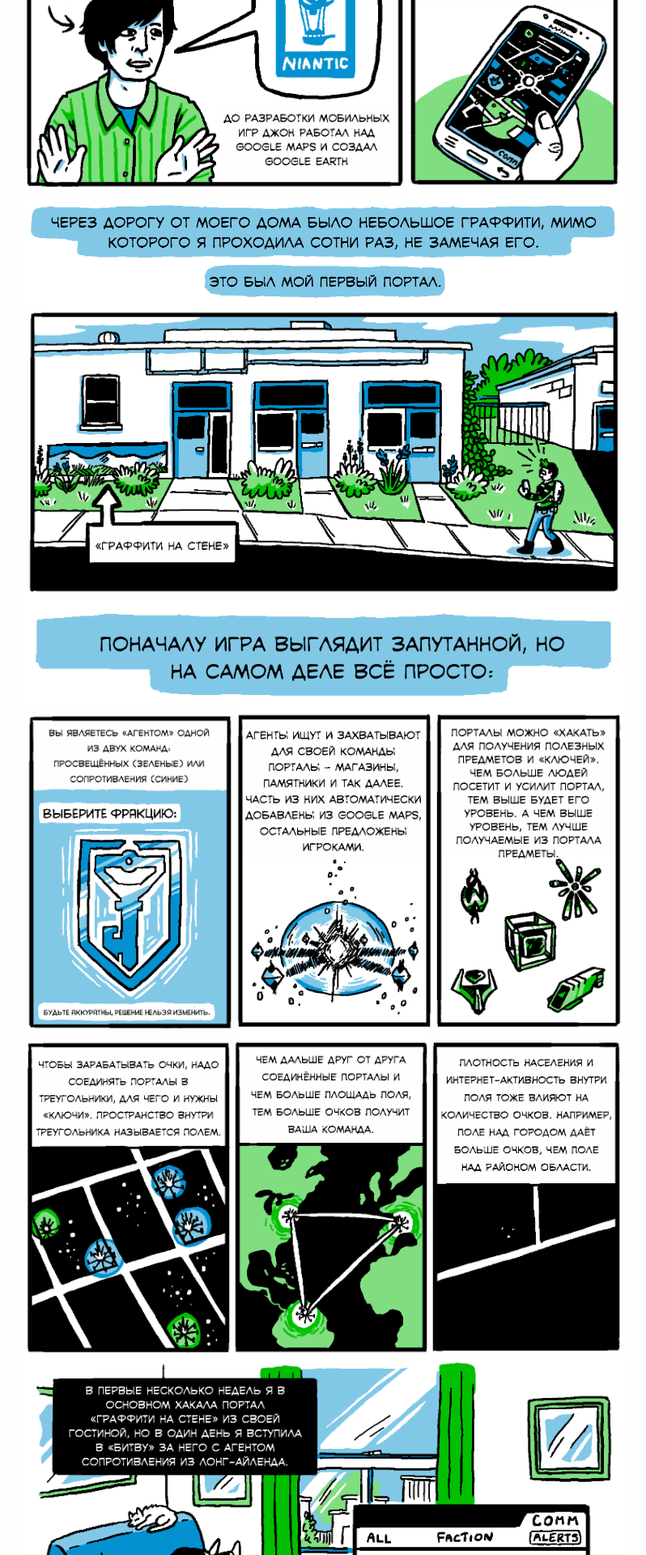
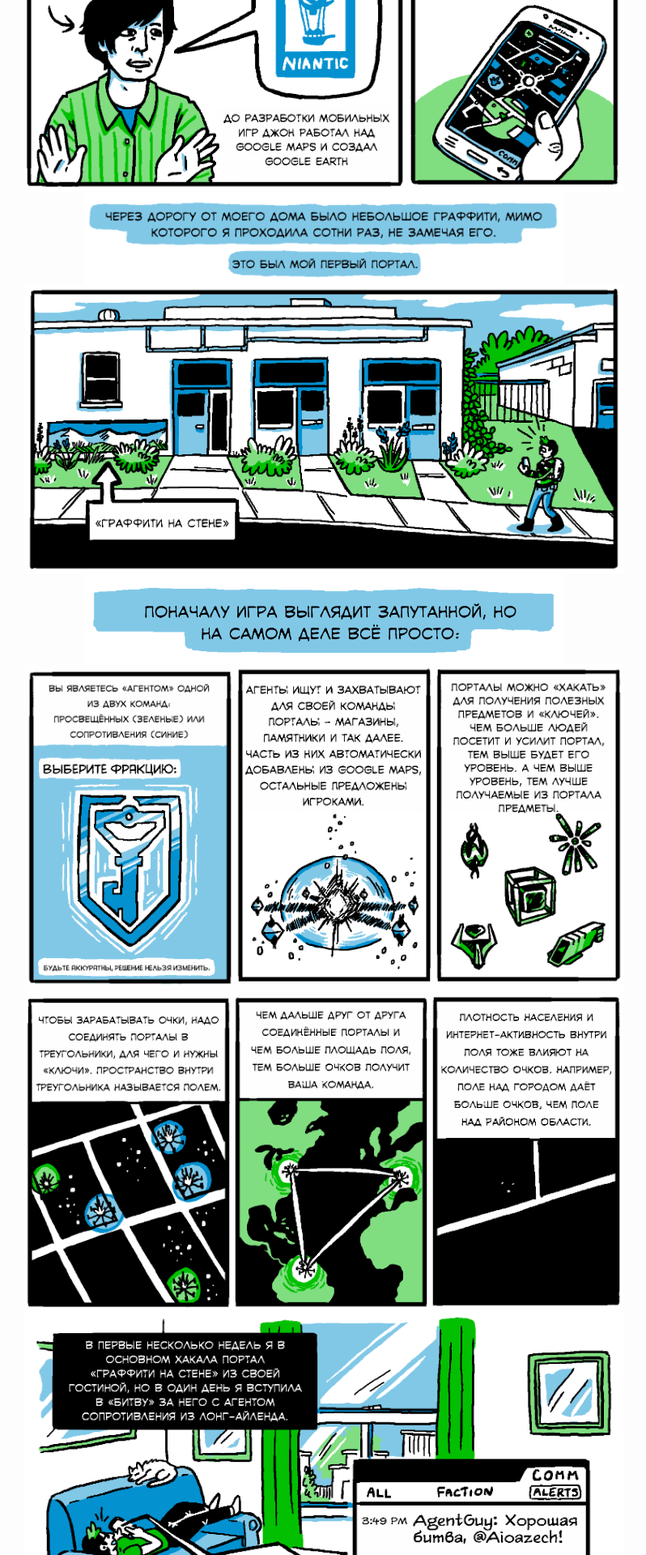
Before and after one commit to resistance-ru/resistance-ru.github.io, a Jekyll site: the page built from _pages/comic-translation.md, in a window 1280 px wide. Shown: the part 1615-3535 px from the top of the page at 81% size, without its empty margins (240-1038 px from the left). Built offline with Jekyll 4.4.1, drawn with Linux system fonts in a browser that asks for light colours; comment, search, counter and statistics services are not loaded.

Commit message:
scale some pics..

```diff
--- a/_pages/comic-translation.md
+++ b/_pages/comic-translation.md
@@ -38,7 +38,7 @@
 <table border="0" cellspacing="0" cellpadding="0" style="margin:0 auto">
   <tr>
     <td>
-	<img class="fillwidth" src="http://resistance-ru.github.io/img/comic-translation/06.png" border="0">
+	<img style="width: 80%; height: auto" src="http://resistance-ru.github.io/img/comic-translation/06.png" border="0">
 	</td>
   </tr>
 </table>
@@ -52,7 +52,7 @@
 <table border="0" cellspacing="0" cellpadding="0" style="margin:0 auto">
   <tr>
     <td>
-	<img class="fillwidth" src="http://resistance-ru.github.io/img/comic-translation/08.png" border="0">
+	<img style="width: 80%; height: auto" src="http://resistance-ru.github.io/img/comic-translation/08.png" border="0">
 	</td>
   </tr>
 </table>
@@ -102,7 +102,7 @@
 <table border="0" cellspacing="0" cellpadding="0" style="margin:0 auto">
   <tr>
     <td>
-	<img class="fillwidth" src="http://resistance-ru.github.io/img/comic-translation/18.png" border="0">
+	<img style="width: 80%; height: auto" src="http://resistance-ru.github.io/img/comic-translation/18.png" border="0">
 	</td>
   </tr>
 </table>
@@ -136,7 +136,7 @@
 <table border="0" cellspacing="0" cellpadding="0" style="margin:0 auto">
   <tr>
     <td>
-	<img class="fillwidth" src="http://resistance-ru.github.io/img/comic-translation/24.png" border="0">
+	<img style="width: 45%; height: auto" src="http://resistance-ru.github.io/img/comic-translation/24.png" border="0">
 	</td>
   </tr>
 </table>
@@ -166,7 +166,7 @@
 <table border="0" cellspacing="0" cellpadding="0" style="margin:0 auto">
   <tr>
     <td>
-	<img class="fillwidth" src="http://resistance-ru.github.io/img/comic-translation/30.png" border="0">
+	<img style="width: 65%; height: auto" src="http://resistance-ru.github.io/img/comic-translation/30.png" border="0">
 	</td>
   </tr>
 </table>
@@ -213,7 +213,7 @@
 <table border="0" cellspacing="0" cellpadding="0" style="margin:0 auto">
   <tr>
     <td>
-	<img class="fillwidth" src="http://resistance-ru.github.io/img/comic-translation/39.png" border="0">
+	<img style="width: 80%; height: auto" src="http://resistance-ru.github.io/img/comic-translation/39.png" border="0">
 	</td>
   </tr>
 </table>
@@ -227,7 +227,7 @@
 <table border="0" cellspacing="0" cellpadding="0" style="margin:0 auto">
   <tr>
     <td>
-	<img class="fillwidth" src="http://resistance-ru.github.io/img/comic-translation/41.png" border="0">
+	<img style="width: 80%; height: auto" src="http://resistance-ru.github.io/img/comic-translation/41.png" border="0">
 	</td>
   </tr>
 </table>
```
